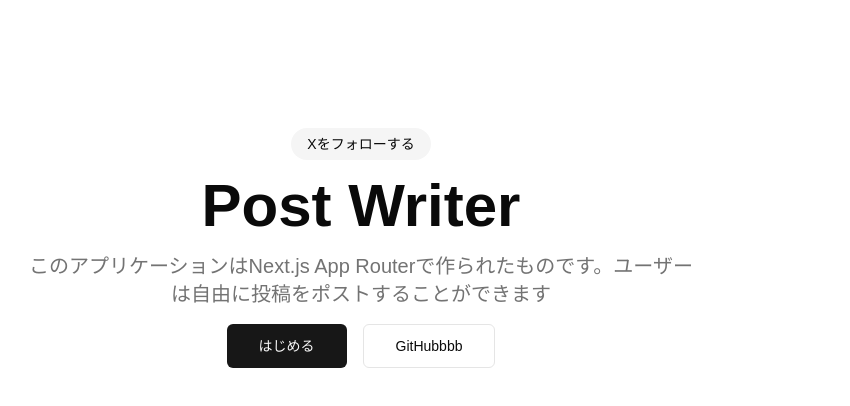
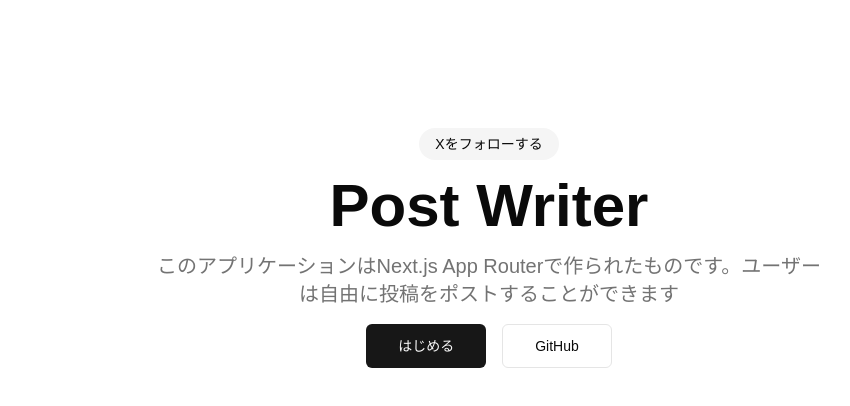
Before and after one commit to fmot/blog-platform, a Next.js app: page / in a window 1280 px wide. Shown: the top 406 px of the page, without its empty margins (151-1001 px from the left). Built offline with nearby package versions, Linux system fonts and the light colour scheme.

Commit message:
2-9: divide file

```diff
--- a/app/(marketing)/page.tsx
+++ b/app/(marketing)/page.tsx
@@ -1,4 +1,5 @@
 import { buttonVariants } from "@/components/ui/button";
+import { siteconfig } from "@/config/site";
 import { cn } from "@/lib/utils";
 import Link from "next/link";
 
@@ -6,16 +7,16 @@ export default function IndexPage() {
     return(
         <>
           <section className="pt-6 md:pt-10 lg:py-32 pb-8 md:pb-12">
-            <div className="container text-center flex flex-col items-center gap-4 max-w-[64rem]">
-              <Link href={"/"} className="bg-muted px-4 py-1.5 rounded-2xl font-medium text-sm">Xをフォローする</Link>
+            <div className="container mx-auto text-center flex flex-col items-center gap-4 max-w-[64rem]">
+              <Link href={siteconfig.links.x} className="bg-muted px-4 py-1.5 rounded-2xl font-medium text-sm">Xをフォローする</Link>
               <h1 className="font-extrabold text-3xl sm:text-5xl md:text-6xl lg:7text-xl">Post Writer</h1>
               <p className="text-muted-foreground sm:text-xl leading-normal max-w-[42rem]">このアプリケーションはNext.js App Routerで作られたものです。ユーザーは自由に投稿をポストすることができます</p>
               <div className="space-x-4">
                 <Link href={"/login"} className={cn(buttonVariants({size: "lg"}))}>
                   はじめる
                 </Link>
-                <Link href={"/"} className={cn(buttonVariants({size: "lg", variant: "outline"}))} target="_blank" rel="noreferrer">
-                  GitHubbbb
+                <Link href={siteconfig.links.github} className={cn(buttonVariants({size: "lg", variant: "outline"}))} target="_blank" rel="noreferrer">
+                  GitHub
                 </Link>
               </div>
             </div>
--- /dev/null
+++ b/config/site.tsx
@@ -0,0 +1,13 @@
+import { SiteConfig } from "@/types";
+
+export const siteconfig: SiteConfig = {
+    name: "Post Writer",
+    description: "",
+    url: "http://localhost:3000",
+    ogImage: "",
+    links: {
+        x: "https://x.com/x",
+        github: "https://github.com/fmot",
+    }
+
+}
```
Also changed, not shown: types/index.d.ts (added, +10 -0 lines).
